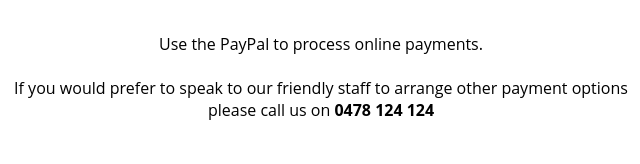
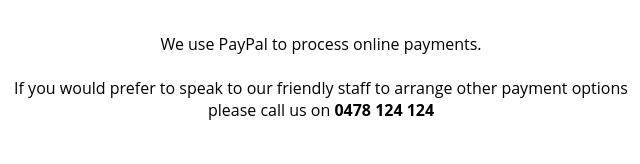
Before and after one commit to AE1979/One-4, a plain HTML site: page index.html in a window 1280 px wide. Shown: the part 409-573 px from the top of the page, 319-959 px from the left. Drawn offline with Linux system fonts and the light colour scheme; a script that the page names is missing.

Commit message:
Update index.html

```diff
--- a/index.html
+++ b/index.html
@@ -35,7 +35,7 @@
 
 
 <p style="text-align:center">
-Use the PayPal to process online payments.
+We use PayPal to process online payments.
 <br>
 <br>
 If you would prefer to speak to our friendly staff to arrange other payment options<br>please call us on <span style="font-weight: 700;">0478 124 124</span>
```
